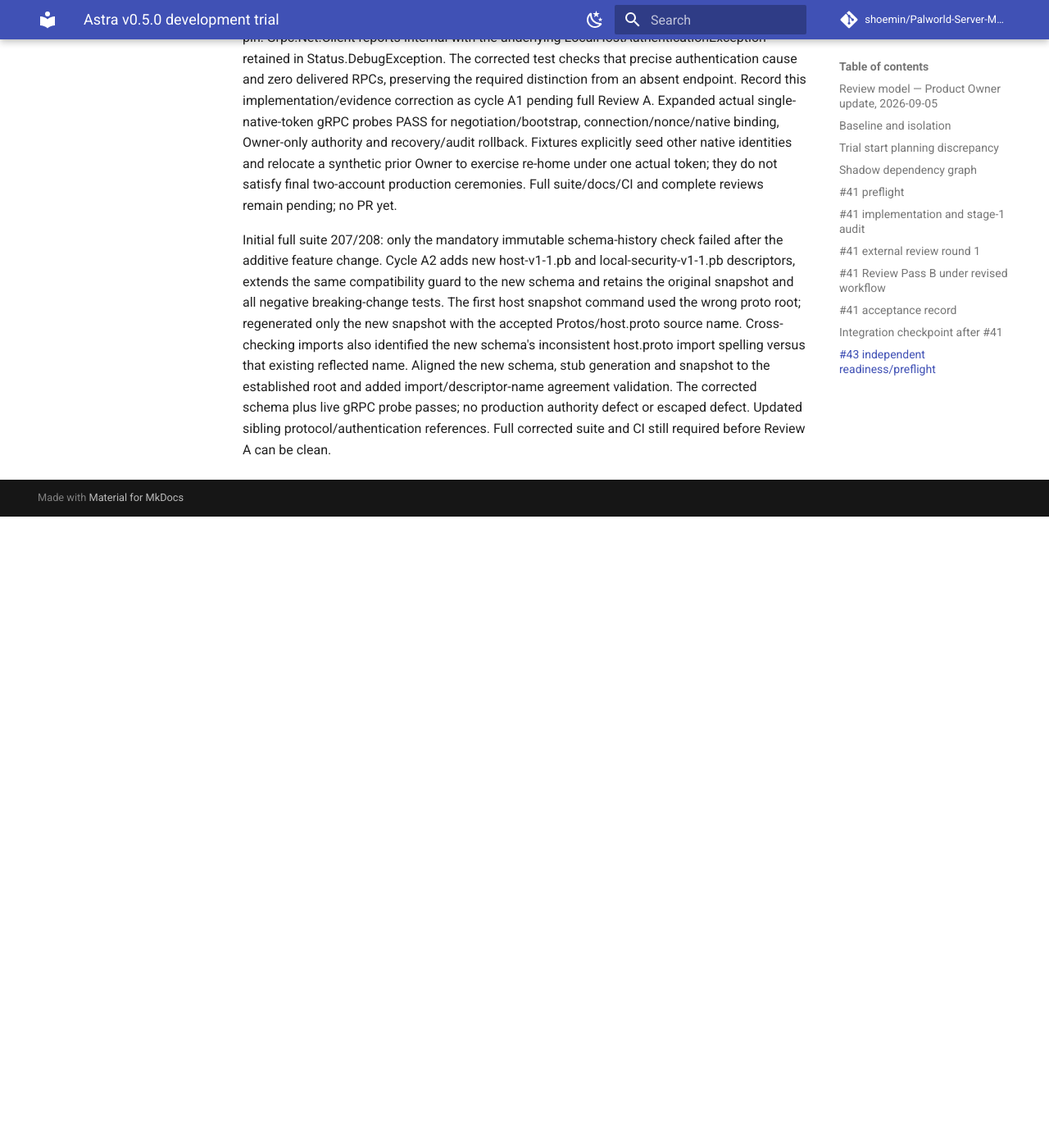
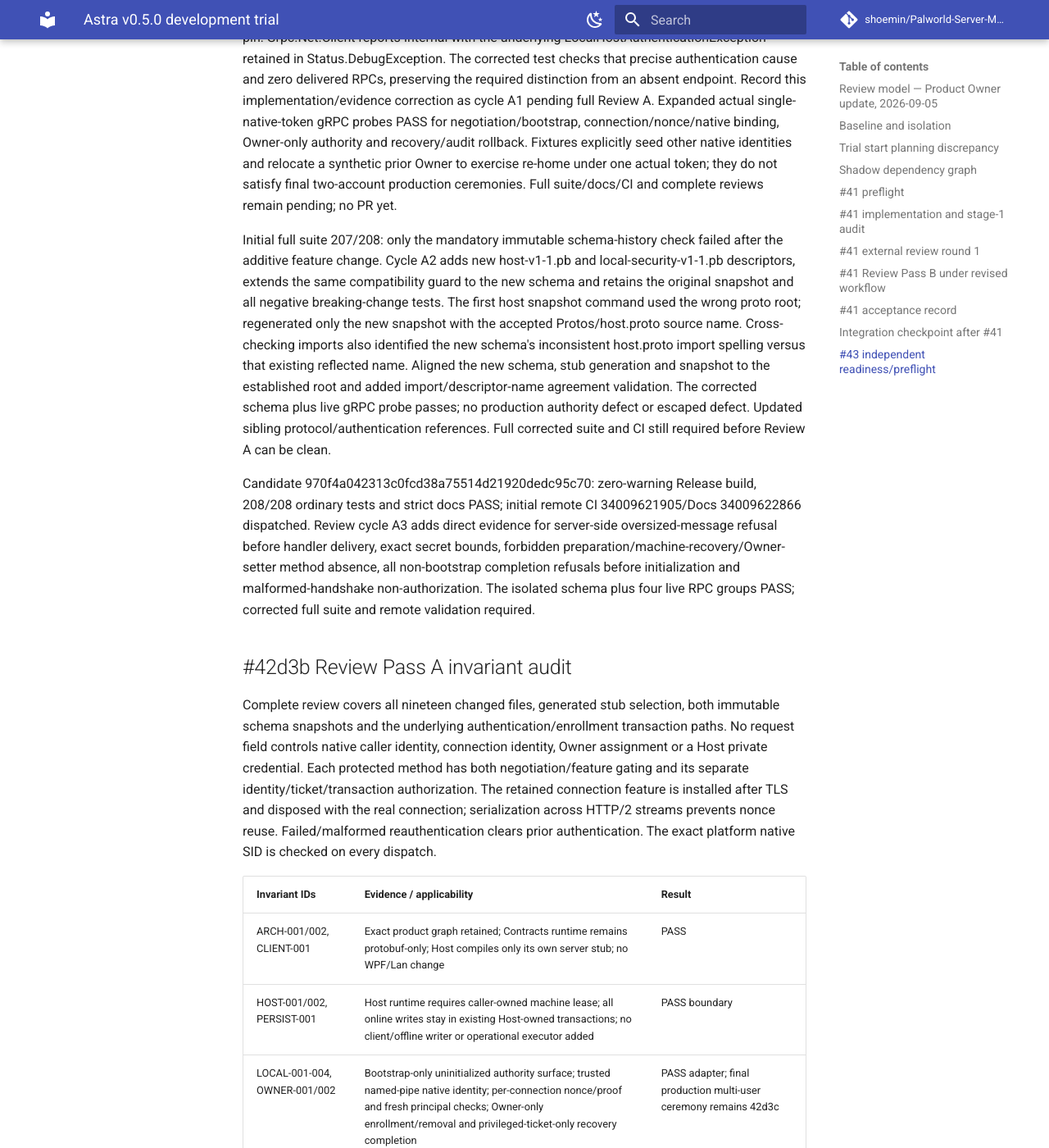
Before and after one commit to shoemin/Palworld-Server-Manager, an MkDocs documentation site: the page built from docs/experiments/astra-v0.5.0-trial.md, in a window 1280 px wide and 1400 px high, scrolled down 89017 px. Shown: the whole window at 82% size. Built offline with MkDocs 1.6.1 and Material for MkDocs 9.7.7, drawn with Linux system fonts in a browser that asks for light colours; comment, search, counter and statistics services are not loaded; before the commit the page ends 89647 px from its top, so only the background shows below that; some of the changed text lies outside the part shown.

Commit message:
Verify local RPC message bounds and privileged method exclusions

```diff
--- a/docs/experiments/astra-v0.5.0-trial.md
+++ b/docs/experiments/astra-v0.5.0-trial.md
@@ -1003,3 +1003,23 @@ Implementation references verified from primary sources before selecting runtime
 Initial review defers installing negotiated state until the entire handshake succeeds and routes malformed principal IDs through the authentication primitive so failed reauthentication clears prior state. The first live probe failed because its test expected gRPC Unavailable for a wrong TLS pin: Grpc.Net.Client reports Internal with the underlying LocalHostAuthenticationException retained in Status.DebugException. The corrected test checks that precise authentication cause and zero delivered RPCs, preserving the required distinction from an absent endpoint. Record this implementation/evidence correction as cycle A1 pending full Review A. Expanded actual single-native-token gRPC probes PASS for negotiation/bootstrap, connection/nonce/native binding, Owner-only authority and recovery/audit rollback. Fixtures explicitly seed other native identities and relocate a synthetic prior Owner to exercise re-home under one actual token; they do not satisfy final two-account production ceremonies. Full suite/docs/CI and complete reviews remain pending; no PR yet.
 
 Initial full suite 207/208: only the mandatory immutable schema-history check failed after the additive feature change. Cycle A2 adds new host-v1-1.pb and local-security-v1-1.pb descriptors, extends the same compatibility guard to the new schema and retains the original snapshot and all negative breaking-change tests. The first host snapshot command used the wrong proto root; regenerated only the new snapshot with the accepted Protos/host.proto source name. Cross-checking imports also identified the new schema's inconsistent host.proto import spelling versus that existing reflected name. Aligned the new schema, stub generation and snapshot to the established root and added import/descriptor-name agreement validation. The corrected schema plus live gRPC probe passes; no production authority defect or escaped defect. Updated sibling protocol/authentication references. Full corrected suite and CI still required before Review A can be clean.
+
+Candidate 970f4a042313c0fcd38a75514d21920dedc95c70: zero-warning Release build, 208/208 ordinary tests and strict docs PASS; initial remote CI 34009621905/Docs 34009622866 dispatched. Review cycle A3 adds direct evidence for server-side oversized-message refusal before handler delivery, exact secret bounds, forbidden preparation/machine-recovery/Owner-setter method absence, all non-bootstrap completion refusals before initialization and malformed-handshake non-authorization. The isolated schema plus four live RPC groups PASS; corrected full suite and remote validation required.
+
+## #42d3b Review Pass A invariant audit
+
+Complete review covers all nineteen changed files, generated stub selection, both immutable schema snapshots and the underlying authentication/enrollment transaction paths. No request field controls native caller identity, connection identity, Owner assignment or a Host private credential. Each protected method has both negotiation/feature gating and its separate identity/ticket/transaction authorization. The retained connection feature is installed after TLS and disposed with the real connection; serialization across HTTP/2 streams prevents nonce reuse. Failed/malformed reauthentication clears prior authentication. The exact platform native SID is checked on every dispatch.
+
+| Invariant IDs | Evidence / applicability | Result |
+|---|---|---|
+| ARCH-001/002, CLIENT-001 | Exact product graph retained; Contracts runtime remains protobuf-only; Host compiles only its own server stub; no WPF/Lan change | PASS |
+| HOST-001/002, PERSIST-001 | Host runtime requires caller-owned machine lease; all online writes stay in existing Host-owned transactions; no client/offline writer or operational executor added | PASS boundary |
+| LOCAL-001-004, OWNER-001/002 | Bootstrap-only uninitialized authority surface; trusted named-pipe native identity; per-connection nonce/proof and fresh principal checks; Owner-only enrollment/removal and privileged-ticket-only recovery completion | PASS adapter; final production multi-user ceremony remains 42d3c |
+| CLIENT-002/003, SEC-001 | No machine/client private key input or store reference; TLS verified before delivery; bounded wire buffers and sanitized errors; owned secret copies cleared; generated runtime buffers never logged | PASS boundary |
+| PROTO-001 | Explicit major/feature intersection, failed negotiation cannot install state; additive 1.1 schema; unknown features denied; immutable history and import consistency checks preserve prior contracts | PASS |
+| IDENT-001-004, REMOTE-001/002, PAIR-001-004 | Semantic HostId in handshake only; no machine rotation/recovery, remote listener/routing/pairing or trust replacement added | PASS unchanged |
+| AUTH-001-005 | Identity/Owner flag grants no capability; existing Owner transaction authorization retained; no permission/delegation/default engine or scope change | PASS boundary |
+| OPS-001-004, RECOVERY-001 | No server/Host operation executor or lock model change; existing ticket transaction/audit atomicity and consumed-result retries preserved; connection lifetime distinct from durable ticket state | PASS unchanged/boundary |
+| MIG-001, PLATFORM-001/002, LINUX-001 | No schema migration/v0.4 writes; Windows SID/pipe behavior remains platform-owned; no service UI or Linux production behavior | PASS |
+
+Stale-reference review updates protocol/authentication documentation and keeps executable and actual two-user qualification outstanding. Test setup that uses synthetic native identities is explicitly labeled. Required corrected actual CI, final full-suite result and repeated whole audit remain before declaring Pass A clean. No unresolved Product Decision or known escaped defect. No external GitHub Codex review requested or inspected.
```
Also changed, not shown: 2 other files.
